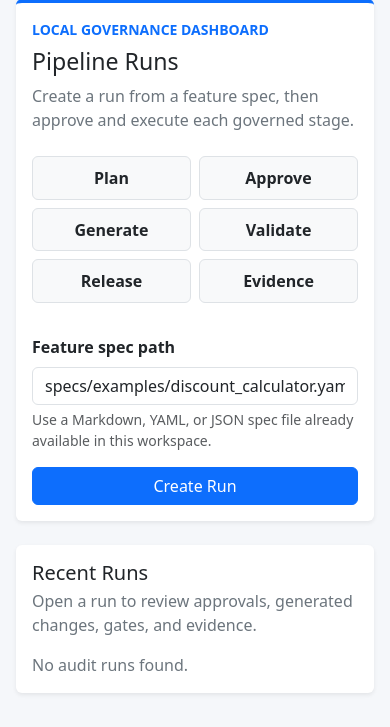
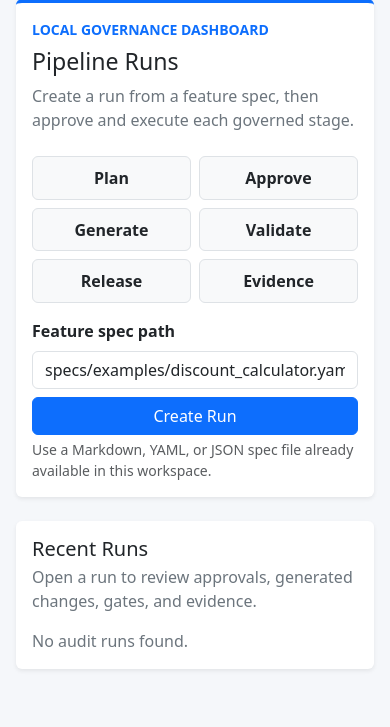
Before and after one commit to NirmalHettiarachchi/ai-native-spec-pipeline, a FastAPI app: page / in a window 390 px wide. Shown: the part 117-844 px from the top of the page. Run offline with FastAPI, Linux system fonts and the light colour scheme.

Commit message:
fix: stabilize dashboard loading and action anchors

```diff
--- a/pipeline_web/app.py
+++ b/pipeline_web/app.py
@@ -57,7 +57,13 @@ async def create_run(request: Request) -> RedirectResponse:
     spec_path_text = form.get("spec_file", "").strip()
     validation_error = _validate_spec_path(spec_path_text)
     if validation_error:
-        return _redirect("/", error=validation_error, field="spec_file", action="create-run")
+        return _redirect(
+            "/",
+            error=validation_error,
+            field="spec_file",
+            action="create-run",
+            fragment="create-run",
+        )
 
     spec_path = Path(spec_path_text)
     try:
@@ -66,7 +72,13 @@ async def create_run(request: Request) -> RedirectResponse:
         plan = create_plan(spec, run_id, spec_hash)
         write_plan(run_dir, plan, spec)
     except PipelineError as exc:
-        return _redirect("/", error=str(exc), field="spec_file", action="create-run")
+        return _redirect(
+            "/",
+            error=str(exc),
+            field="spec_file",
+            action="create-run",
+            fragment="create-run",
+        )
     return _redirect(f"/runs/{run_id}", message="Run created and plan generated.")
 
 
@@ -112,6 +124,7 @@ async def approve_plan(request: Request, run_id: str) -> RedirectResponse:
             error=approver_error,
             field="approver",
             action="approve-plan",
+            fragment="actions",
         )
     return _run_action(
         run_id,
@@ -151,6 +164,7 @@ async def approve_release(request: Request, run_id: str) -> RedirectResponse:
             error=approver_error,
             field="approver",
             action="approve-release",
+            fragment="actions",
         )
     return _run_action(
         run_id,
@@ -220,8 +234,18 @@ def _run_action(
     try:
         action()
     except PipelineError as exc:
-        return _redirect(f"/runs/{run_id}", error=str(exc), action=action_name)
-    return _redirect(f"/runs/{run_id}", message=success, action=action_name)
+        return _redirect(
+            f"/runs/{run_id}",
+            error=str(exc),
+            action=action_name,
+            fragment="actions",
+        )
+    return _redirect(
+        f"/runs/{run_id}",
+        message=success,
+        action=action_name,
+        fragment="actions",
+    )
 
 
 def _redirect(
@@ -231,6 +255,7 @@ def _redirect(
     error: str = "",
     field: str = "",
     action: str = "",
+    fragment: str = "",
 ) -> RedirectResponse:
     params: dict[str, str] = {}
     if message:
@@ -242,7 +267,8 @@ def _redirect(
     if action:
         params["action"] = action
     suffix = f"?{urlencode(params)}" if params else ""
-    return RedirectResponse(f"{path}{suffix}", status_code=303)
+    anchor = f"#{fragment}" if fragment else ""
+    return RedirectResponse(f"{path}{suffix}{anchor}", status_code=303)
 
 
 def _validate_spec_path(spec_path: str) -> str:
--- a/pipeline_web/static/app.css
+++ b/pipeline_web/static/app.css
@@ -14,6 +14,30 @@ body {
 
 .min-w-0 {
   min-width: 0;
+}
+
+section[id],
+div[id] {
+  scroll-margin-top: 1rem;
+}
+
+.create-run-control {
+  display: flex;
+  gap: 0.5rem;
+  align-items: stretch;
+}
+
+.create-run-control .form-control {
+  min-width: 0;
+}
+
+.create-run-control .btn {
+  flex: 0 0 auto;
+  white-space: nowrap;
+}
+
+.create-run-help {
+  max-width: 48rem;
 }
 
 .mini-steps span {
@@ -154,6 +178,14 @@ code {
     padding: 1rem;
   }
 
+  .create-run-control {
+    flex-direction: column;
+  }
+
+  .create-run-control .btn {
+    width: 100%;
+  }
+
   .artefact {
     min-height: 20rem;
   }
--- a/pipeline_web/templates/runs.html
+++ b/pipeline_web/templates/runs.html
@@ -1,7 +1,7 @@
 {% extends "layout.html" %}
 
 {% block content %}
-<section class="card shadow-sm mb-4 border-0 border-top border-4 border-primary">
+<section id="create-run" class="card shadow-sm mb-4 border-0 border-top border-4 border-primary">
   <div class="card-body">
     <div class="row g-4 align-items-start">
       <div class="col-12 col-xl-7">
@@ -22,14 +22,9 @@
         </ol>
       </div>
     </div>
-    <form
-      class="row g-3 align-items-end mt-3"
-      method="post"
-      action="/runs"
-      data-loading-label="Creating run..."
-    >
-      <div class="col-12 col-lg">
-        <label for="spec_file" class="form-label fw-semibold">Feature spec path</label>
+    <form method="post" action="/runs" data-loading-label="Creating run..." class="mt-3">
+      <label for="spec_file" class="form-label fw-semibold">Feature spec path</label>
+      <div class="create-run-control">
         <input
           class="form-control {{ 'is-invalid' if field == 'spec_file' else '' }}"
           id="spec_file"
@@ -40,6 +35,11 @@
           aria-describedby="spec_file_help spec_file_error"
           aria-invalid="{{ 'true' if field == 'spec_file' else 'false' }}"
         >
+        <button class="btn btn-primary" type="submit" data-loading-label="Creating run...">
+          Create Run
+        </button>
+      </div>
+      <div class="create-run-help">
         <div id="spec_file_help" class="form-text">
           Use a Markdown, YAML, or JSON spec file already available in this workspace.
         </div>
@@ -47,16 +47,11 @@
           <div id="spec_file_error" class="invalid-feedback d-block">{{ error }}</div>
         {% endif %}
       </div>
-      <div class="col-12 col-lg-auto">
-        <button class="btn btn-primary w-100" type="submit" data-loading-label="Creating run...">
-          Create Run
-        </button>
-      </div>
     </form>
   </div>
 </section>
 
-<section class="card shadow-sm border-0">
+<section id="runs" class="card shadow-sm border-0">
   <div class="card-body">
     <div class="d-flex flex-column flex-md-row justify-content-between gap-2 mb-3">
       <div>
```
Also changed, not shown: pipeline_web/static/app.js (+55 -6 lines), pipeline_web/templates/run_detail.html (+20 -5 lines), tests/test_pipeline_web_routes.py (+19 -0 lines).
